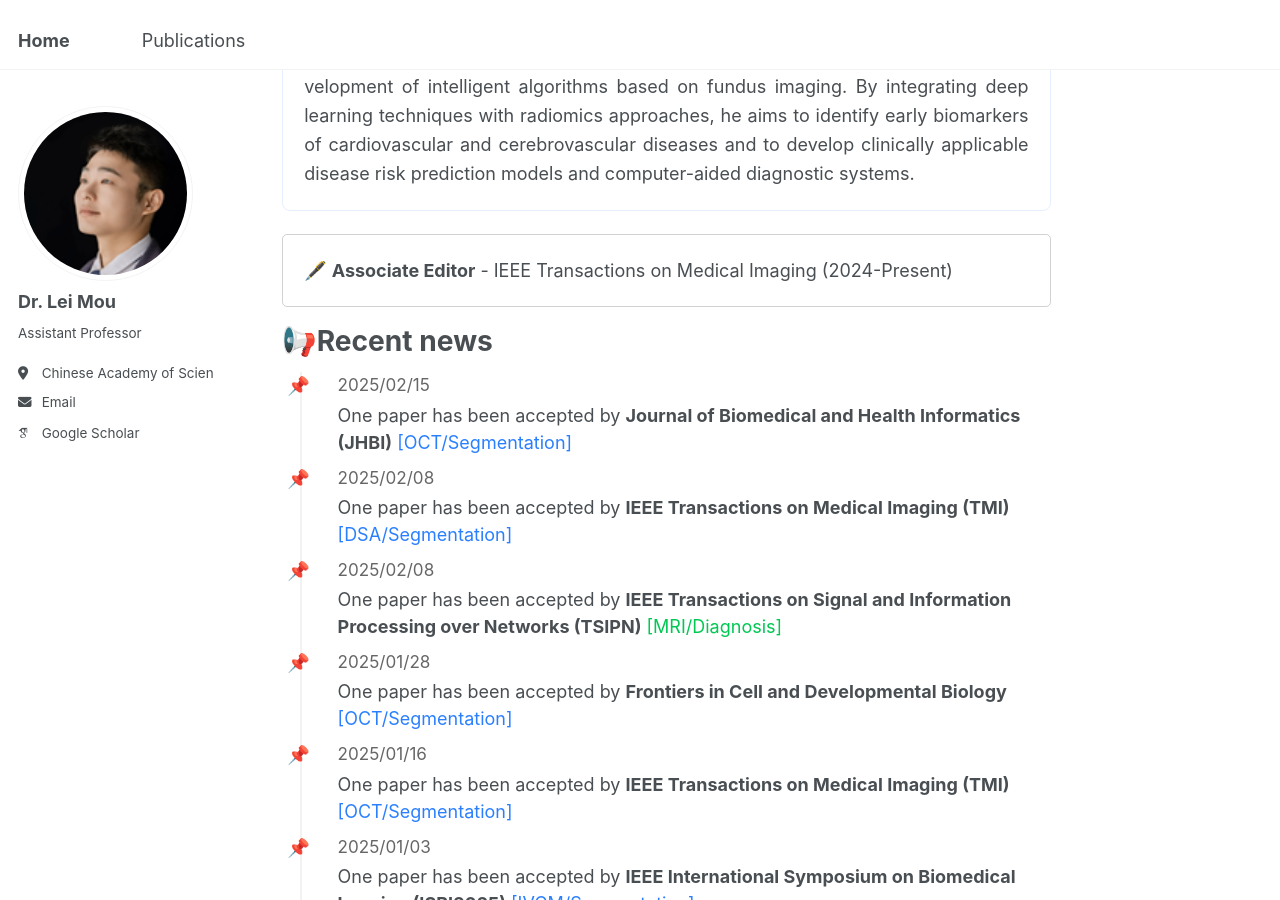
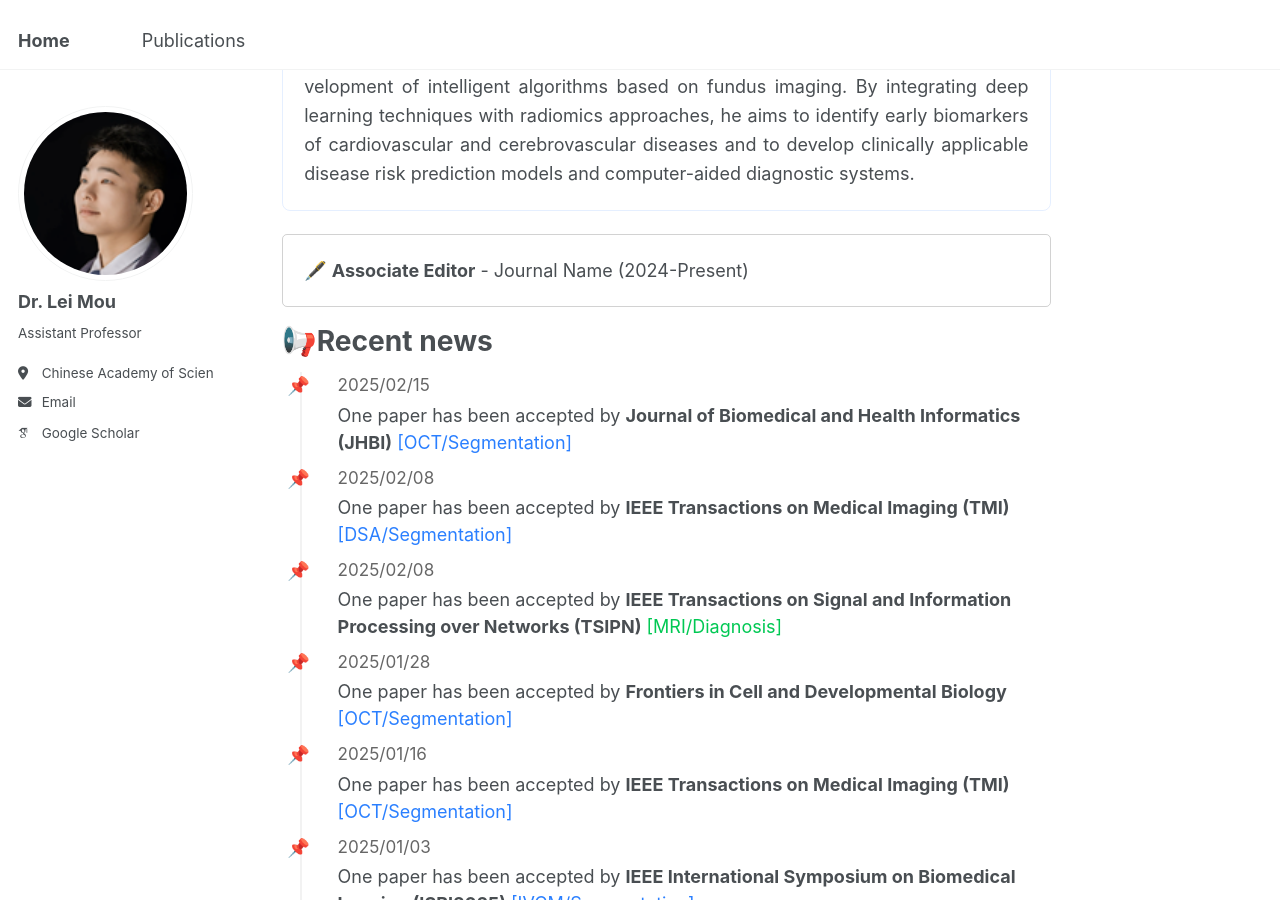
Before and after one commit to iBrain-007/iBrain-007.github.io, a Jekyll site: the page built from _pages/about.md, in a window 1280 px wide and 900 px high, scrolled down 410 px. Built offline with Jekyll 4.4.1, drawn with Linux system fonts in a browser that asks for light colours; some web fonts are replaced.

Commit message:
Update about.md

```diff
--- a/_pages/about.md
+++ b/_pages/about.md
@@ -108,7 +108,7 @@ Dr. Lei Mou received his B.Sc. degree in Information Security from Wuhan Univers
 </p>
 
 <div style="border:1px solid rgba(127,127,127,0.35); padding: 1.2rem; border-radius: 5px; margin: 1.0rem 0;">
-🖋️ <strong>Associate Editor</strong> - IEEE Transactions on Medical Imaging (2024-Present)
+🖋️ <strong>Associate Editor</strong> - Journal Name (2024-Present)
 </div>
 
 <h1>📢Recent news</h1>
```
